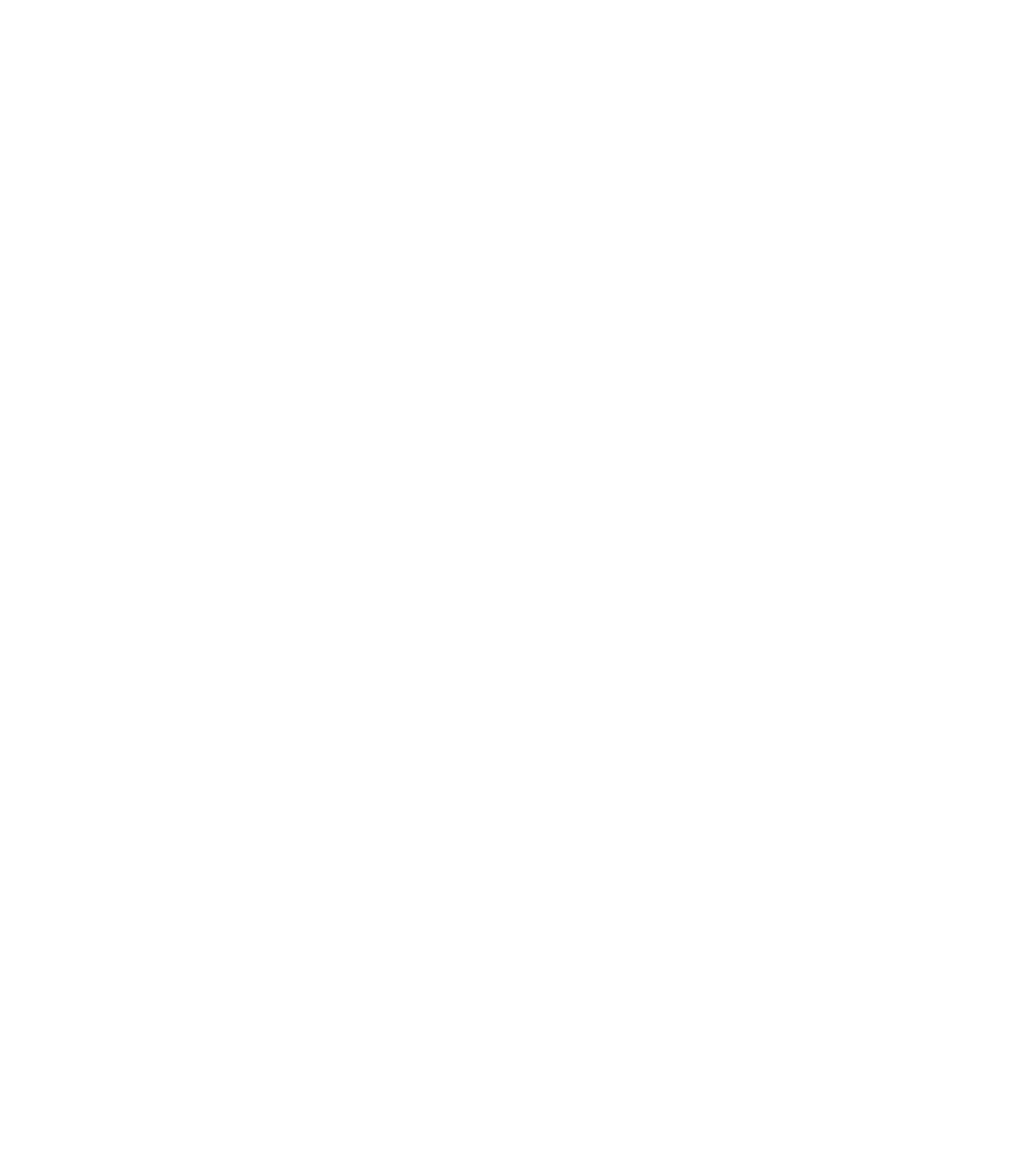
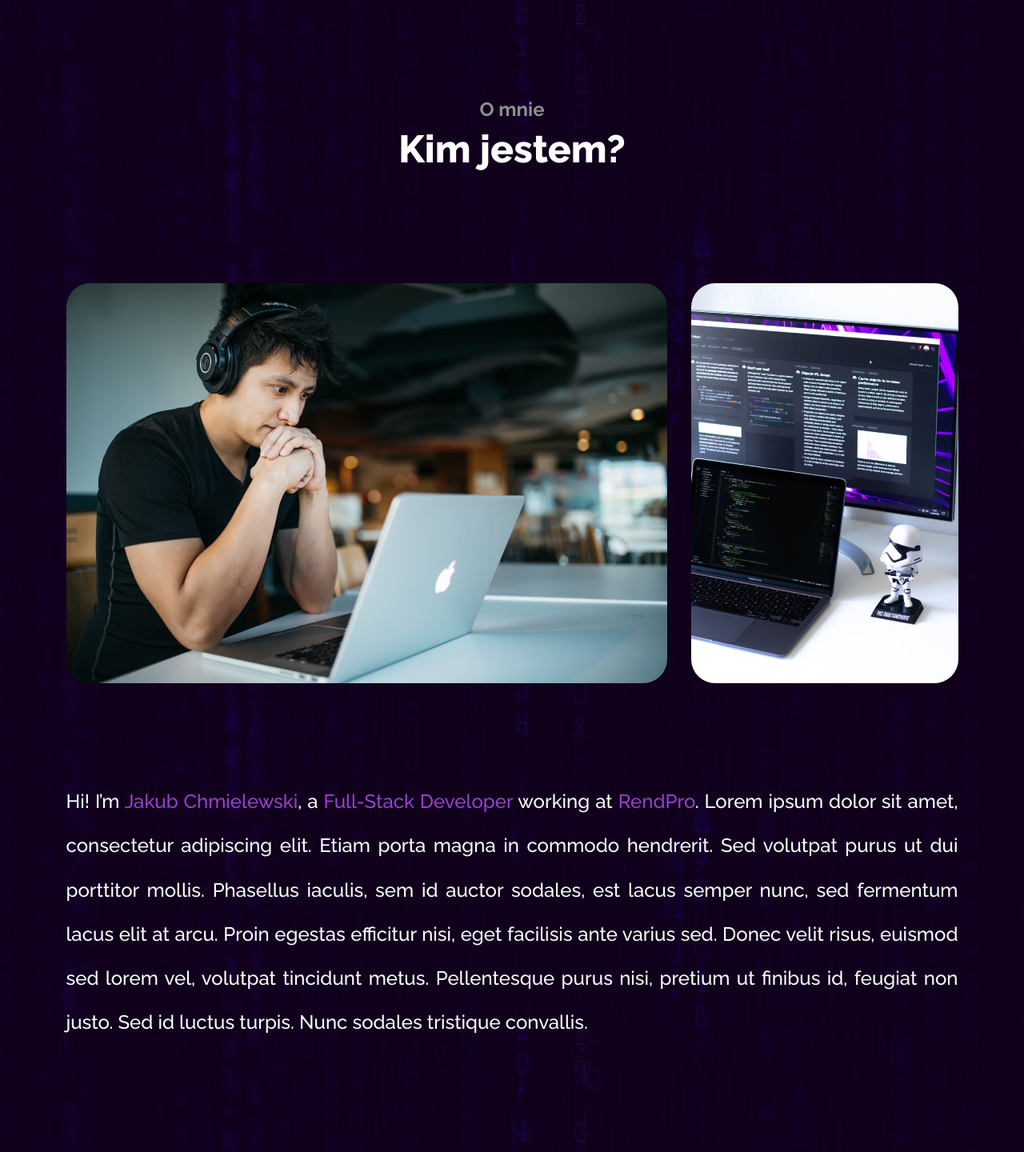
Before and after one commit to chmielulu/portfolio, a Next.js app: page / in a window 1280 px wide. Shown: the part 877-2317 px from the top of the page at 80% size. Before the commit the page ends 800 px from the top, so only its background shows below. Built offline with nearby package versions, Linux system fonts and the light colour scheme.

Commit message:
Add AboutMe section

```diff
--- /dev/null
+++ b/components/atoms/SectionHeadline/SectionHeadline.styles.ts
@@ -0,0 +1,22 @@
+import styled from "styled-components";
+
+export const StyledWrapper = styled.header`
+  margin: 0 0 140px;
+  display: flex;
+  flex-direction: column;
+  align-items: center;
+`;
+
+export const StyledHeadline = styled.h2`
+  margin: 0;
+  font-weight: 800;
+  font-size: 4.8rem;
+`;
+
+export const StyledSubHeadline = styled.h3`
+  order: -1;
+  margin: 0 0 8px;
+  font-size: 2.4rem;
+  font-weight: 700;
+  color: ${({ theme }) => theme.washLight};
+`;
--- /dev/null
+++ b/components/atoms/SectionHeadline/SectionHeadline.tsx
@@ -0,0 +1,20 @@
+import React, { FC } from "react";
+import {
+  StyledWrapper,
+  StyledSubHeadline,
+  StyledHeadline,
+} from "./SectionHeadline.styles";
+
+const SectionHeadline: FC<Props> = ({ headline, subHeadline }) => (
+  <StyledWrapper>
+    <StyledHeadline>{headline}</StyledHeadline>
+    <StyledSubHeadline>{subHeadline}</StyledSubHeadline>
+  </StyledWrapper>
+);
+
+interface Props {
+  headline: string;
+  subHeadline: string;
+}
+
+export default SectionHeadline;
--- /dev/null
+++ b/components/molecules/AboutMe/AboutMe.styles.ts
@@ -0,0 +1,35 @@
+import styled from "styled-components";
+
+export const StyledWrapper = styled.section`
+  margin: 200px auto;
+  width: 90%;
+  max-width: 1115px;
+`;
+
+export const StyledImagesWrapper = styled.div`
+  display: flex;
+  gap: 30px;
+
+  > span:first-of-type {
+    width: 70%;
+    border-radius: 30px;
+  }
+
+  > span:last-of-type {
+    width: 30%;
+    border-radius: 30px;
+  }
+`;
+
+export const StyledParagraph = styled.p`
+  line-height: 2.3;
+  font-size: 2.4rem;
+  font-weight: 500;
+  margin: 120px 0 0;
+  text-align: justify;
+
+  b {
+    color: ${({ theme }) => theme.primary};
+    font-weight: 500;
+  }
+`;
--- /dev/null
+++ b/components/molecules/AboutMe/AboutMe.tsx
@@ -0,0 +1,35 @@
+import React, { FC } from "react";
+import {
+  StyledWrapper,
+  StyledImagesWrapper,
+  StyledParagraph,
+} from "./AboutMe.styles";
+import SectionHeadline from "../../atoms/SectionHeadline/SectionHeadline";
+import firstImage from "../../../assets/images/about_me_1.png";
+import secondImage from "../../../assets/images/about_me_2.png";
+import Image from "next/image";
+
+const AboutMe: FC<Props> = () => (
+  <StyledWrapper>
+    <SectionHeadline headline="Kim jestem?" subHeadline="O mnie" />
+    <StyledImagesWrapper>
+      <Image src={firstImage} alt="" />
+      <Image src={secondImage} alt="" />
+    </StyledImagesWrapper>
+    <StyledParagraph>
+      Hi! I’m <b>Jakub Chmielewski</b>, a <b>Full-Stack Developer</b> working at{" "}
+      <b>RendPro</b>. Lorem ipsum dolor sit amet, consectetur adipiscing elit.
+      Etiam porta magna in commodo hendrerit. Sed volutpat purus ut dui
+      porttitor mollis. Phasellus iaculis, sem id auctor sodales, est lacus
+      semper nunc, sed fermentum lacus elit at arcu. Proin egestas efficitur
+      nisi, eget facilisis ante varius sed. Donec velit risus, euismod sed lorem
+      vel, volutpat tincidunt metus. Pellentesque purus nisi, pretium ut finibus
+      id, feugiat non justo. Sed id luctus turpis. Nunc sodales tristique
+      convallis.
+    </StyledParagraph>
+  </StyledWrapper>
+);
+
+interface Props {}
+
+export default AboutMe;
--- a/components/molecules/Navigation/Navigation.styles.ts
+++ b/components/molecules/Navigation/Navigation.styles.ts
@@ -18,6 +18,7 @@ export const StyledWrapper = styled.nav`
   padding: 16px 16px 16px 48px;
   height: 70px;
   max-width: 1440px;
+  z-index: 999999999;
 `;
 
 export const StyledInnerWrapper = styled.div`
--- a/pages/index.tsx
+++ b/pages/index.tsx
@@ -2,6 +2,7 @@ import type { NextPage } from "next";
 import Head from "next/head";
 import Navigation from "../components/molecules/Navigation/Navigation";
 import Hero from "../components/molecules/Hero/Hero";
+import AboutMe from "../components/molecules/AboutMe/AboutMe";
 
 const Home: NextPage = () => {
   return (
@@ -12,6 +13,7 @@ const Home: NextPage = () => {
       <header>
         <Navigation />
         <Hero />
+        <AboutMe />
       </header>
     </>
   );
--- a/theme/GlobalStyles.ts
+++ b/theme/GlobalStyles.ts
@@ -17,7 +17,7 @@ export const GlobalStyles = createGlobalStyle`
     font-family: 'Raleway', sans-serif;
     background: ${({ theme }) => theme.background};
     background: repeat-y url("background.jpg");
-    background-size: cover;
+    background-size: contain;
     color: ${({ theme }) => theme.foreground};
   }
 
```
Also changed, not shown: assets/images/about_me_1.png (added), assets/images/about_me_2.png (added).
